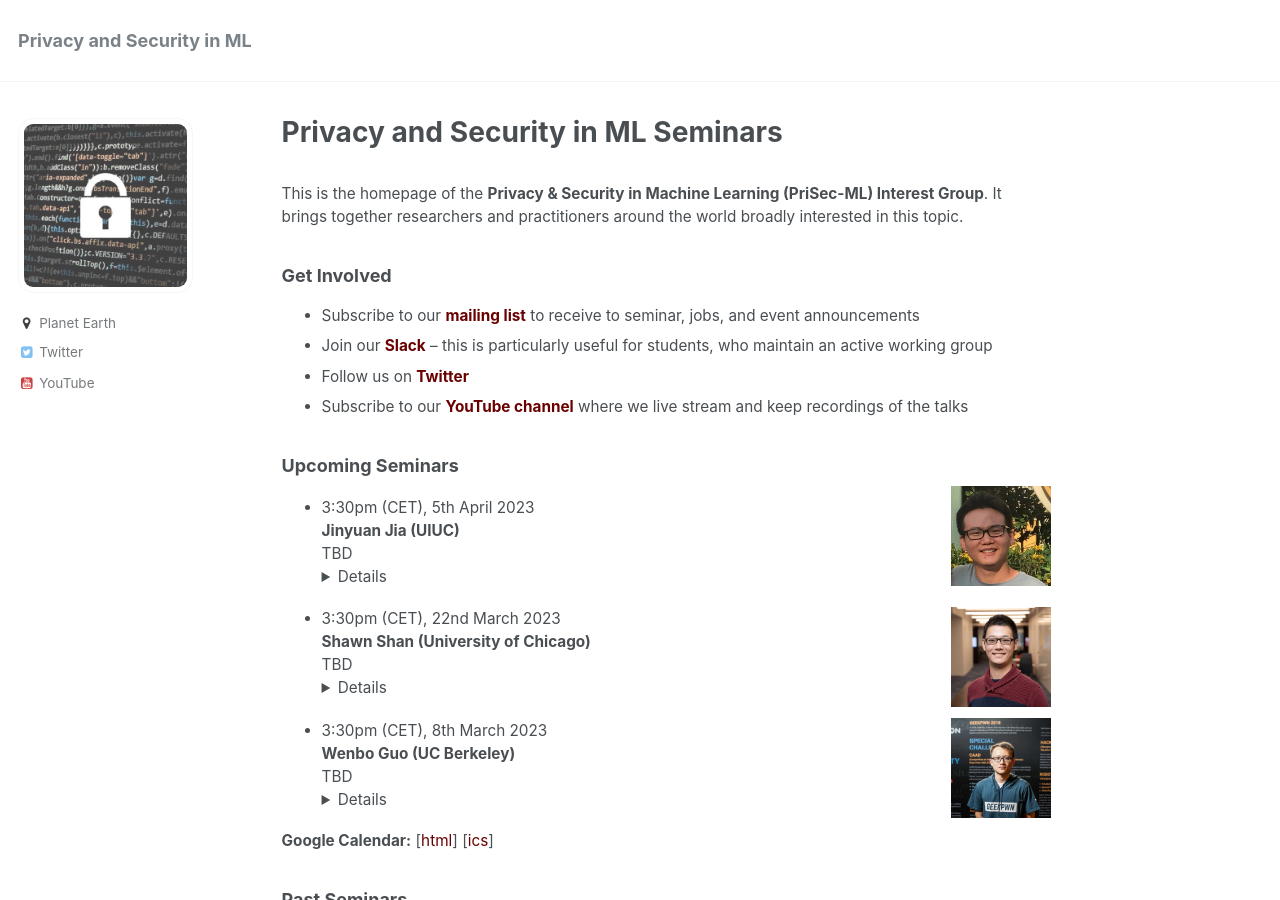
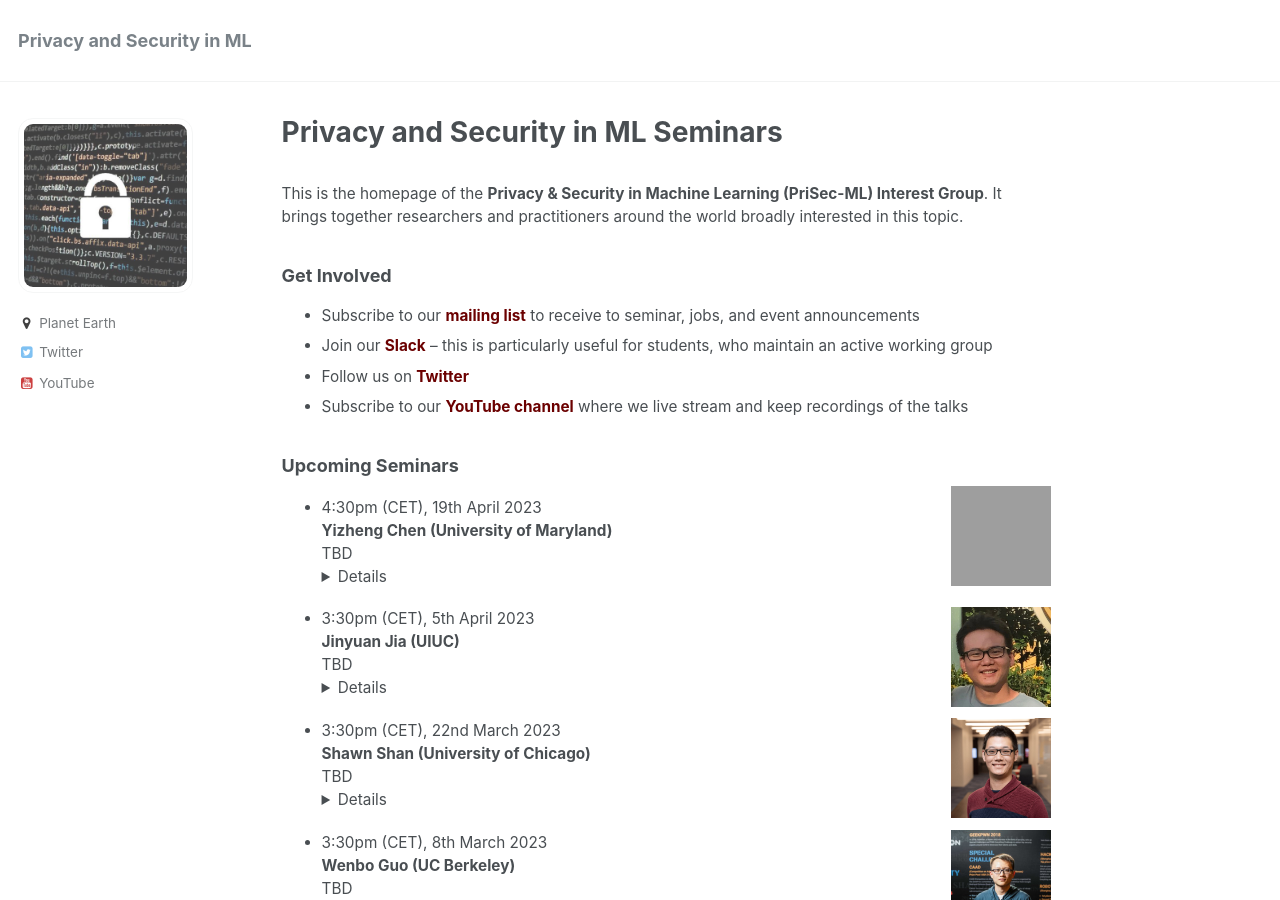
Before and after one commit to prisec-ml/prisec-ml.github.io, a Jekyll site: the page built from _pages/about.md, in a window 1280 px wide and 900 px high. Built offline with Jekyll 4.4.1, drawn with Linux system fonts in a browser that asks for light colours; grey boxes are pictures that could not be loaded.

Commit message:
Update about.md

```diff
--- a/_pages/about.md
+++ b/_pages/about.md
@@ -15,6 +15,11 @@ title: Privacy and Security in ML Seminars
 
 
 ### Upcoming Seminars
+
+<img src="../images/yizheng.jpg" style="float:right;width:100px;height:100px;margin-top:00px">
+- 4:30pm (CET), 19th April 2023
+**Yizheng Chen (University of Maryland)**
+TBD <details><br>**Abstract:**  <br><br>**Bio:**  </details>
 
 <img src="../images/jinyuan.jpg" style="float:right;width:100px;height:100px;margin-top:00px">
 - 3:30pm (CET), 5th April 2023
```
